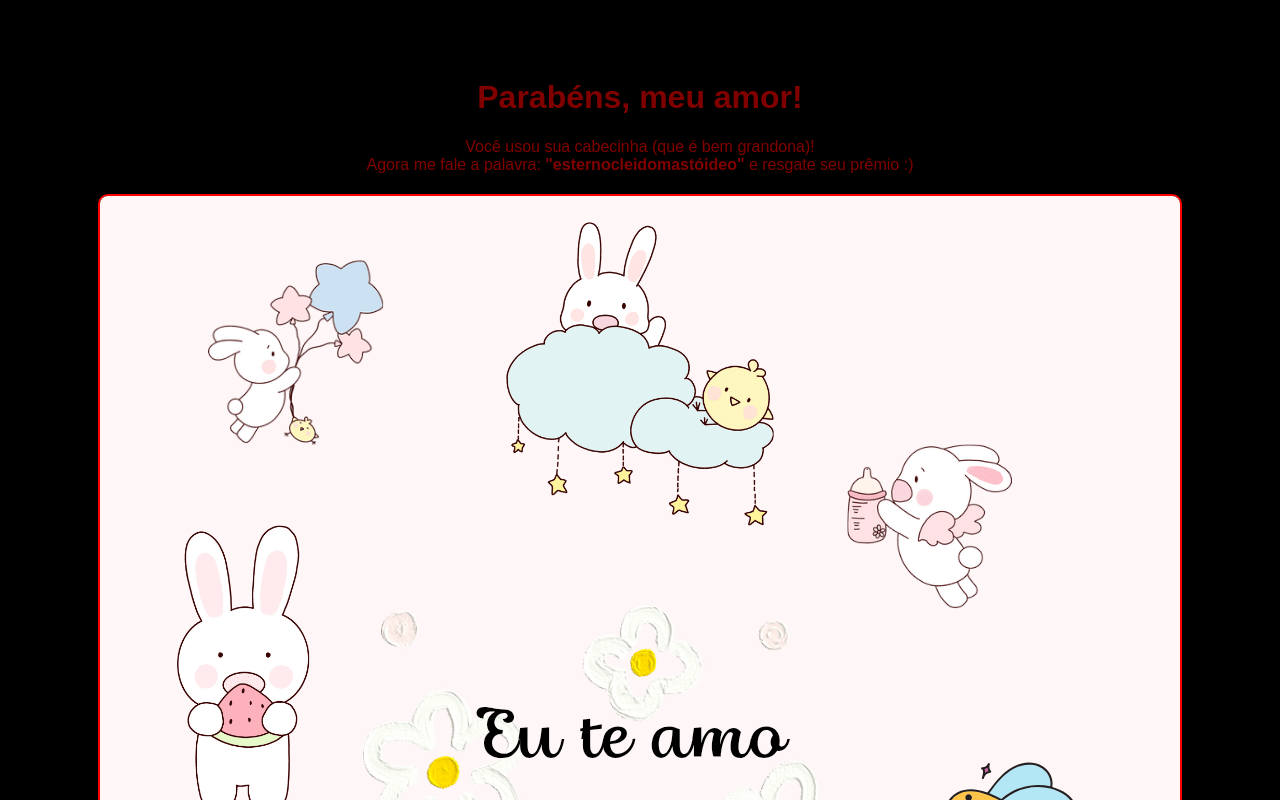
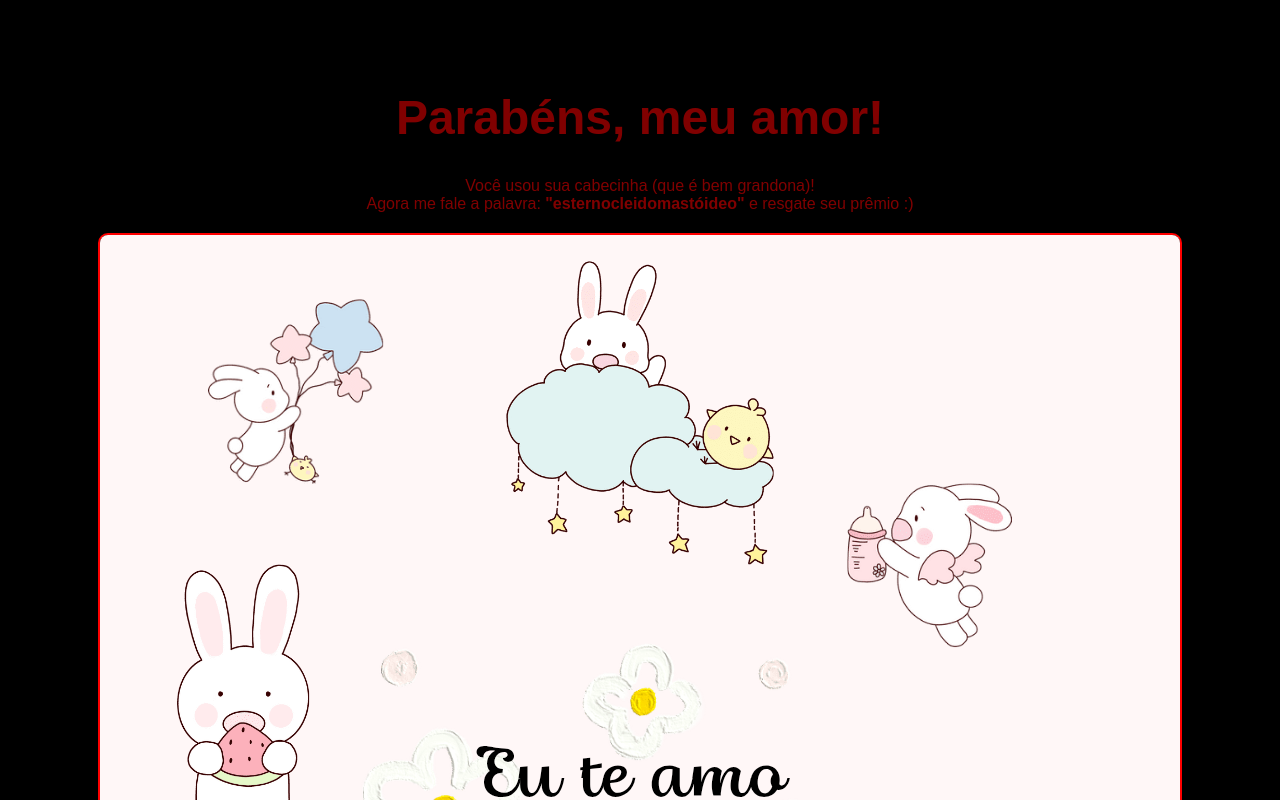
Before and after one commit to VictorHugo277/Enigma, a plain HTML site: page final.html in a window 1280 px wide. Shown: the top 800 px of the page. Drawn offline with Linux system fonts and the light colour scheme.

Commit message:
Update final.html

```diff
--- a/final.html
+++ b/final.html
@@ -4,14 +4,25 @@
   <meta charset="UTF-8">
   <title>Parabéns!</title>
   <style>
-    body { background: black; color: #800000; font-family: Arial; text-align: center; padding: 50px; }
+    body {
+      background: black;
+      color: #800000;
+      font-family: Arial;
+      text-align: center;
+      padding: 50px;
+    }
+    h1 {
+      font-size: 48px;
+    }
   </style>
 </head>
 <body>
   <h1>Parabéns, meu amor!</h1>
   <p>Você usou sua cabecinha (que é bem grandona)!<br>
   Agora me fale a palavra: <strong>"esternocleidomastóideo"</strong> e resgate seu prêmio :)</p>
+
+  <div style="margin-top: 20px; text-align: center;">
+    <img src="imagemfinal.jpg" alt="Imagem final" style="max-width: 100%; height: auto; border: 2px solid red; border-radius: 10px;">
+  </div>
 </body>
-</html><div style="margin-top: 20px; text-align: center;">
-  <img src="imagemfinal.jpg" alt="Imagem final" style="max-width: 100%; height: auto; border: 2px solid red; border-radius: 10px;">
-</div>
+</html>
```
